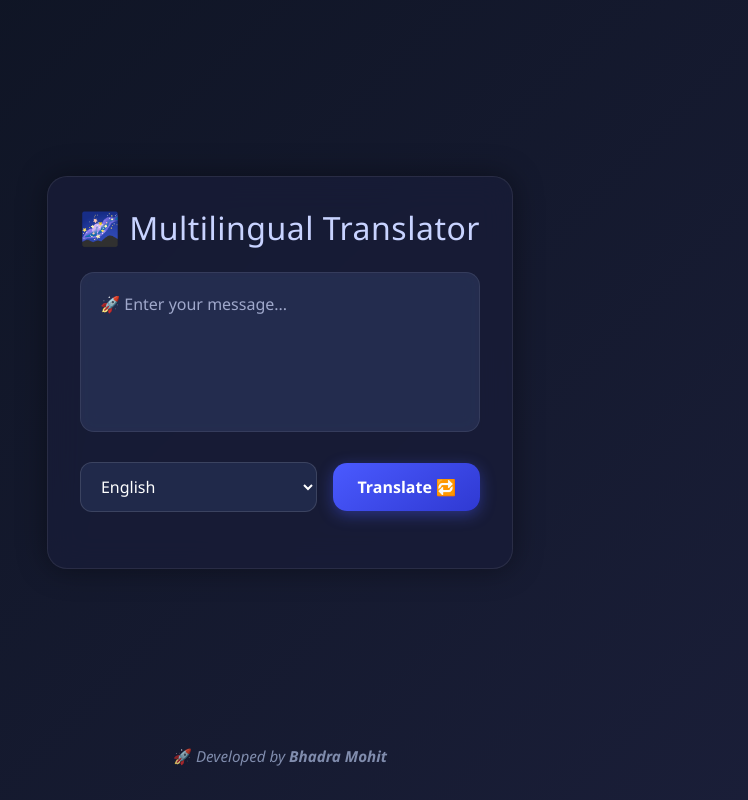
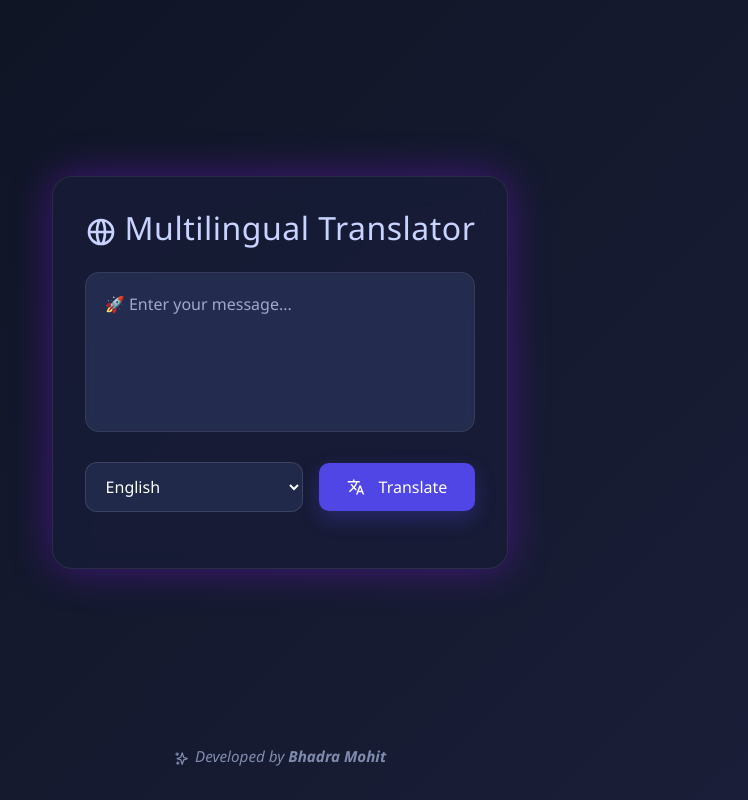
Before and after one commit to BhadraMohit09/language-translator, a React (Vite) app: page / in a window 1280 px wide. Shown: the whole page, without its empty margins (360-1108 px from the left). Built offline with nearby package versions, Linux system fonts and the light colour scheme.

Commit message:
`Added react-icons package and updated styles and icons in Translator component`

```diff
--- a/package.json
+++ b/package.json
@@ -13,7 +13,8 @@
     "axios": "^1.11.0",
     "bootstrap": "^5.3.7",
     "react": "^19.1.0",
-    "react-dom": "^19.1.0"
+    "react-dom": "^19.1.0",
+    "react-icons": "^5.5.0"
   },
   "devDependencies": {
     "@eslint/js": "^9.30.1",
--- a/src/components/Translator.css
+++ b/src/components/Translator.css
@@ -41,7 +41,7 @@ html, body {
   -webkit-backdrop-filter: blur(16px);
   padding: 2rem;
   border-radius: 20px;
-  box-shadow: 0 0 30px rgba(0, 0, 0, 0.4);
+  box-shadow: 0 0 40px rgba(134, 20, 240, 0.4);
   width: 100%;
   max-width: 650px;
   transition: all 0.3s ease-in-out;
@@ -115,22 +115,42 @@ html, body {
 
 /* Button */
 .translate-btn {
-  background: linear-gradient(145deg, #4a5aff, #2f39d2);
-  color: #fff;
-  padding: 0.75rem 1.5rem;
+  background-color: #4f46e5; /* Indigo */
+  color: #ffffff;
   border: none;
-  border-radius: 14px;
-  font-weight: 600;
-  font-size: 1rem;
+  padding: 12px 28px;
+  border-radius: 10px;
+  font-size: 16px;
+  font-weight: 500;
+  display: inline-flex;
+  align-items: center;
+  justify-content: center;
+  gap: 8px;
   cursor: pointer;
-  box-shadow: 0 4px 15px rgba(74, 90, 255, 0.4);
-  transition: all 0.3s ease;
+
+  /* Modern shadow */
+  box-shadow: 0 8px 20px rgba(79, 70, 229, 0.3);
+
+  /* Transition for smooth interaction */
+  transition: all 0.25s ease-in-out;
 }
 
 .translate-btn:hover {
-  transform: translateY(-1px);
-  box-shadow: 0 6px 20px rgba(74, 90, 255, 0.6);
+  background-color: #4338ca; /* Slightly darker indigo */
+  box-shadow: 0 10px 24px rgba(67, 56, 202, 0.4);
+  transform: translateY(-2px);
 }
+
+.translate-btn:active {
+  transform: scale(0.97);
+  box-shadow: 0 6px 16px rgba(67, 56, 202, 0.3);
+}
+
+.translate-btn svg {
+  font-size: 18px;
+}
+
+
 
 /* Output */
 .result-box {
--- a/src/components/Translator.jsx
+++ b/src/components/Translator.jsx
@@ -1,6 +1,10 @@
 import { useState } from 'react';
 import axios from 'axios';
 import './Translator.css';
+import { MdTranslate } from 'react-icons/md';
+import { HiOutlineGlobeAlt, HiOutlinePencilAlt, HiOutlineSparkles } from 'react-icons/hi';
+import { IoMdRefresh } from 'react-icons/io';
+import { GiArtificialHive } from 'react-icons/gi';
 
 const fallbackLanguages = [
   { code: 'af', name: 'Afrikaans' },
@@ -89,7 +93,11 @@ const Translator = () => {
     <div className="translator-wrapper">
       <div className="translator-container">
         <div className="translator-card">
-        <h2 className="title">🌌 Multilingual Translator</h2>
+          <h2 className="title">
+            <HiOutlineGlobeAlt style={{ marginRight: '8px' }} />
+            Multilingual Translator
+          </h2>
+
 
           <textarea
             className="text-input"
@@ -112,13 +120,20 @@ const Translator = () => {
               ))}
             </select>
             <button className="translate-btn" onClick={handleTranslate}>
-            Translate 🔁
+              <MdTranslate style={{ marginRight: '6px' }} />
+              Translate
             </button>
+
+
           </div>
 
           {result && (
             <div className="result-box">
-            <h4>🛰️ Translated Text:</h4>
+              <h4>
+                <GiArtificialHive style={{ marginRight: '6px' }} />
+                Translated Text:
+              </h4>
+
               <p>{result}</p>
             </div>
           )}
@@ -127,8 +142,10 @@ const Translator = () => {
 
       {/* Proper footer placement */}
       <div className="footer-credit">
-      🚀 Developed by <strong>Bhadra Mohit</strong>
+        <HiOutlineSparkles style={{ marginRight: '6px' }} />
+        Developed by <strong>Bhadra Mohit</strong>
       </div>
+
     </div>
   );
 
```
Also changed, not shown: 1 other file (tests, documents, lock files or other folders). Lines whose indentation alone changed are shown as unchanged.
